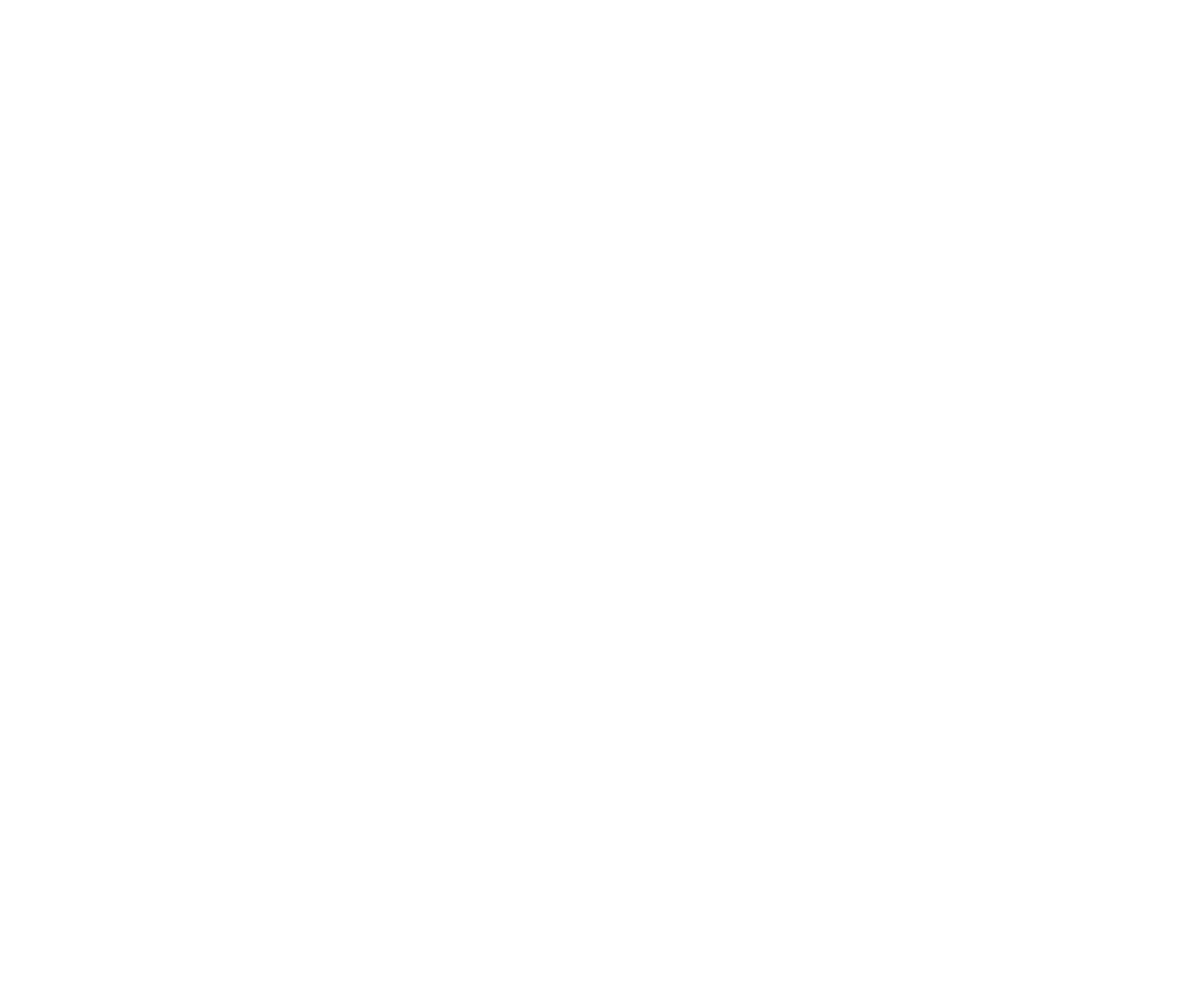
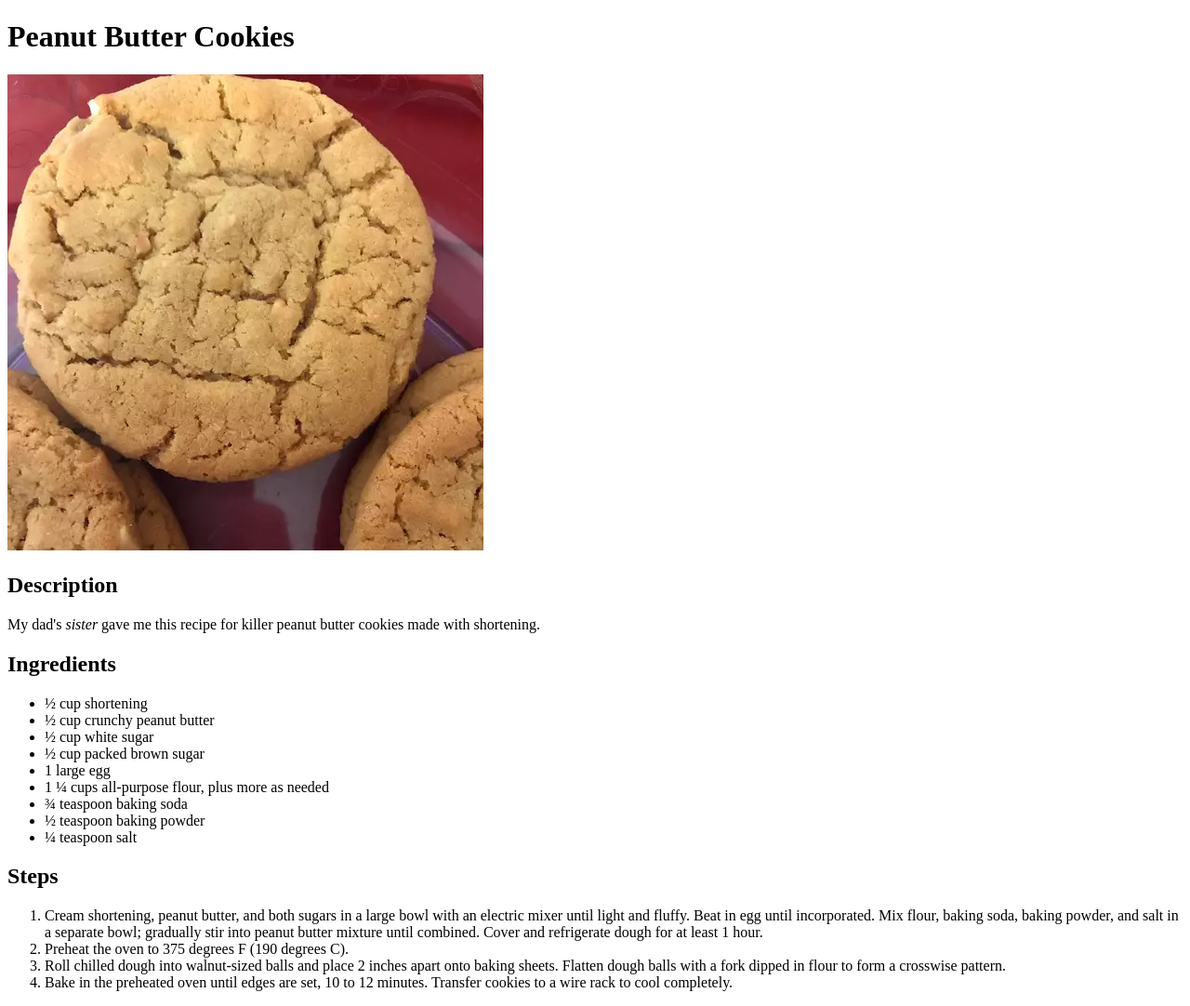
Before and after one commit to Ykarux/odin-recipes, a plain HTML site: page recipes/peanutButterCookies.html in a window 1280 px wide. Shown: the whole page at 93% size. Before the commit the page ends 800 px from the top, so only its background shows below. Drawn offline with Linux system fonts and the light colour scheme.

Commit message:
Add image/ingredients/step part to peanutButterCookies.html
 follow third instructions of TheOdinProject first project found here https://www.theodinproject.com/lessons/foundations-recipes#assignment

Add the peanut 3 part to the peanutButterCookies.html :
-image
-ingredients
-stpes

Signed-off-by: guillaumegiannantonio <nesanco3@gmail.com>

```diff
--- a/recipes/peanutButterCookies.html
+++ b/recipes/peanutButterCookies.html
@@ -5,6 +5,40 @@
 		<title>Peanut Butter Cookies Recipe</title>
 	</head>
 	<body>
+		<h1>Peanut Butter Cookies</h1>
+		<img alt="Photo of a peanut butter cookie"
+		     src="../images/peanutButterCookies.jpg">
 
+		<h2>Description</h2>
+		<p>My dad's <em>sister</em> gave me this recipe for killer peanut butter cookies made with shortening.</p>
+
+		<h2>Ingredients</h2>
+		<ul>
+			<li>½ cup shortening</li>
+			<li>½ cup crunchy peanut butter</li>
+			<li>½ cup white sugar</li>
+			<li>½ cup packed brown sugar</li>
+			<li>1 large egg</li>
+			<li>1 ¼ cups all-purpose flour, plus more as needed</li>
+			<li>¾ teaspoon baking soda</li>
+			<li>½ teaspoon baking powder</li>
+			<li>¼ teaspoon salt</li>
+		</ul>
+
+		<h2>Steps</h2>
+		<ol>
+			<li>Cream shortening, peanut butter, and both sugars in a large bowl with an electric mixer until light and
+				fluffy. Beat in egg until incorporated. Mix flour, baking soda, baking powder, and salt in a separate
+				bowl; gradually stir into peanut butter mixture until combined. Cover and refrigerate dough for at least
+				1 hour.
+			</li>
+			<li>Preheat the oven to 375 degrees F (190 degrees C).</li>
+			<li>Roll chilled dough into walnut-sized balls and place 2 inches apart onto baking sheets. Flatten dough
+				balls with a fork dipped in flour to form a crosswise pattern.
+			</li>
+			<li>Bake in the preheated oven until edges are set, 10 to 12 minutes. Transfer cookies to a wire rack to
+				cool completely.
+			</li>
+		</ol>
 	</body>
 </html>
```
Also changed, not shown: images/peanutButterCookies.jpg (added).
